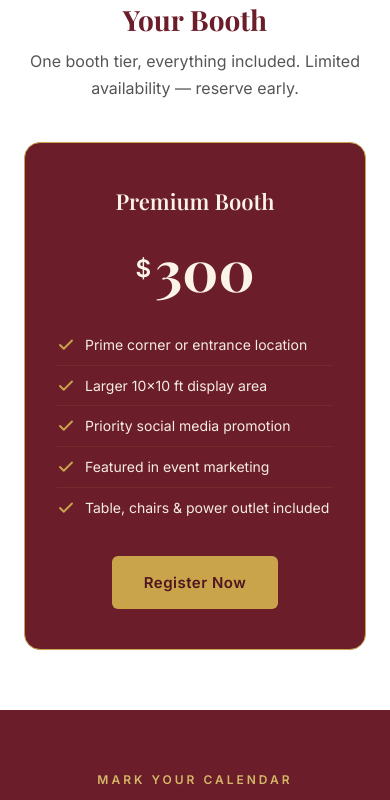
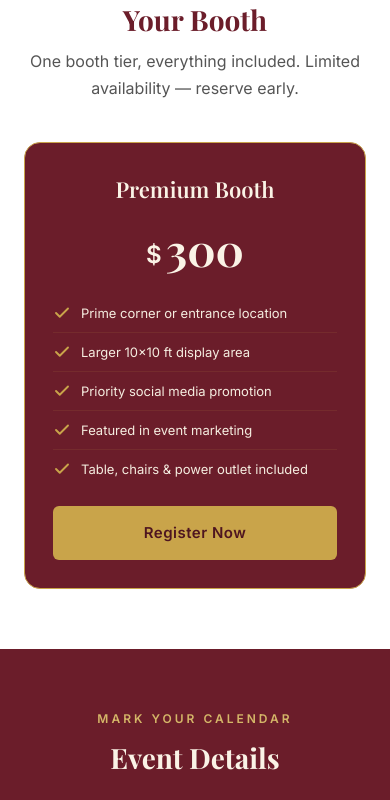
Before and after one commit to pagarwal1501/Ensemble, a website: page public/index.html in a window 390 px wide. Shown: the part 4188-4988 px from the top of the page. Drawn offline with nearby package versions, Linux system fonts and the light colour scheme; a web font is replaced by a local one.

Commit message:
Add premium pricing card styles to index.css

```diff
--- a/public/index.css
+++ b/public/index.css
@@ -1202,3 +1202,52 @@ button {
     padding: 24px 20px;
   }
 }
+
+/* ===== Single booth tier — fluid across all widths ===== */
+.pricing-grid {
+  grid-template-columns: 1fr;
+  max-width: 760px;
+  width: 100%;
+}
+
+.pricing-card.premium {
+  display: grid;
+  grid-template-columns: minmax(190px, 240px) 1fr;
+  grid-template-areas:
+    "head  feats"
+    "price feats"
+    "cta   feats";
+  column-gap: clamp(24px, 4vw, 48px);
+  align-items: center;
+  text-align: left;
+  padding: clamp(28px, 4vw, 48px);
+}
+
+.pricing-card.premium h3 { grid-area: head; align-self: end; margin-bottom: 0; }
+.pricing-card.premium .pricing-amount { grid-area: price; justify-content: flex-start; margin-bottom: 0; }
+.pricing-card.premium .pricing-features { grid-area: feats; margin-bottom: 0; }
+.pricing-card.premium .btn { grid-area: cta; align-self: start; justify-self: start; }
+
+.pricing-card.premium .price { font-size: clamp(44px, 6vw, 56px); }
+.pricing-card.premium .pricing-features li { font-size: clamp(13px, 1.4vw, 15px); }
+
+@media (max-width: 860px) {
+  .pricing-card.premium {
+    grid-template-columns: 1fr;
+    grid-template-areas: "head" "price" "feats" "cta";
+    text-align: center;
+    row-gap: 18px;
+  }
+  .pricing-card.premium .pricing-amount { justify-content: center; }
+  .pricing-card.premium .btn { justify-self: stretch; }
+}
+
+/* ===== iOS fixes ===== */
+.hero { min-height: 100svh; }
+
+.form-group input,
+.form-group textarea {
+  font-size: 16px;
+}
+
+html { -webkit-text-size-adjust: 100%; }
```
